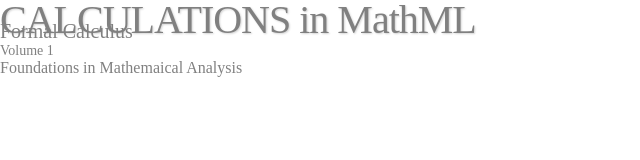
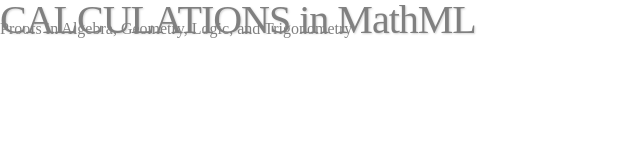
Before and after one commit to luqmanmalik/Calculation-MathML, a plain HTML site: page Book/p_sets/repo_title.html in a window 1280 px wide. Shown: the whole page, without its empty margins (0-640 px from the left). Drawn offline with Linux system fonts and the light colour scheme.

Commit message:
Content updates
index, and sub-files

```diff
--- a/Book/p_sets/repo_title.html
+++ b/Book/p_sets/repo_title.html
@@ -3,11 +3,7 @@
 <div class="unselectable">
 	<PTitle class="title">CALCULATIONS in MathML</PTitle>
 	<br/>
-	<PSTitle class="sstitle">Formal Calculus</PSTitle>
-	<div name="subtitle">
-		<ident class="ident">Volume 1</ident>
-	</div>
-	<subtitle class="stitle">Foundations in Mathemaical Analysis</subtitle>
+	<PSTitle class="sstitle">Proofs in Algebra, Geometry, Logic, and Trigonometry</PSTitle>
 	<div style="margin:22 0 0 3">
 		<auther class="auther">Luqman Malik</auther>
 	</div>
--- a/Book/p_sets/styles.css
+++ b/Book/p_sets/styles.css
@@ -51,7 +51,7 @@ math{font-family:"Latin Modern Roman"}
     margin:0;
     padding:0;
 	color:grey;
-	font-size:20;
+	font-size:16;
 	font-family:'source-code-pro','ExtraLight';
 }
 .auther{
--- a/Book/styles.css
+++ b/Book/styles.css
@@ -44,7 +44,7 @@ body{margin:0 0 0 0;font-family: 'lmroman10-regular'}
 }
 .T_field{
 	margin-left: 20;
-	padding:30 0 30 25;
+	padding:50 0 30 35;
 	background:linear-gradient(white,silver);
 	opacity:.7;
 
```
Also changed, not shown: Book/index.html (+1 -1 lines).
